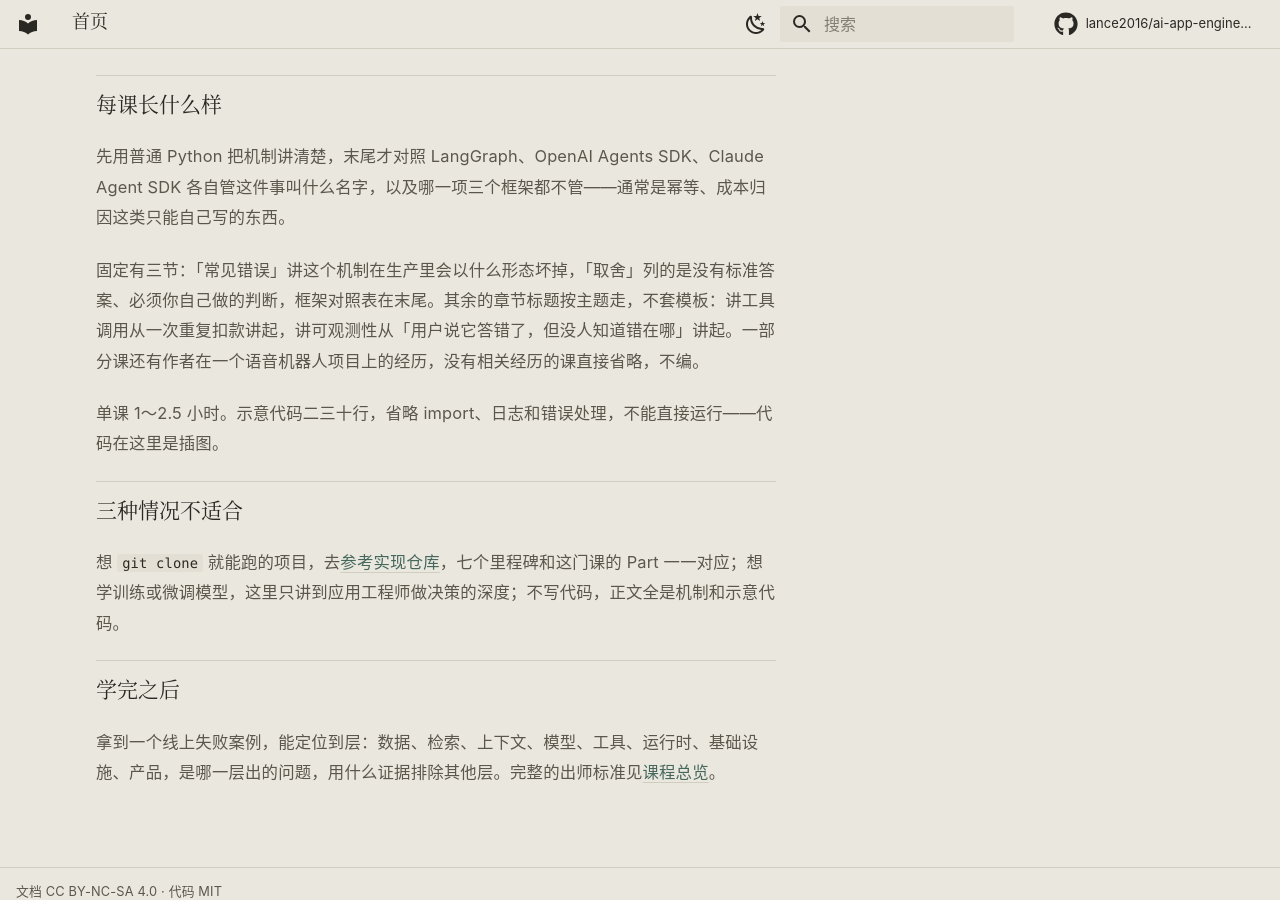
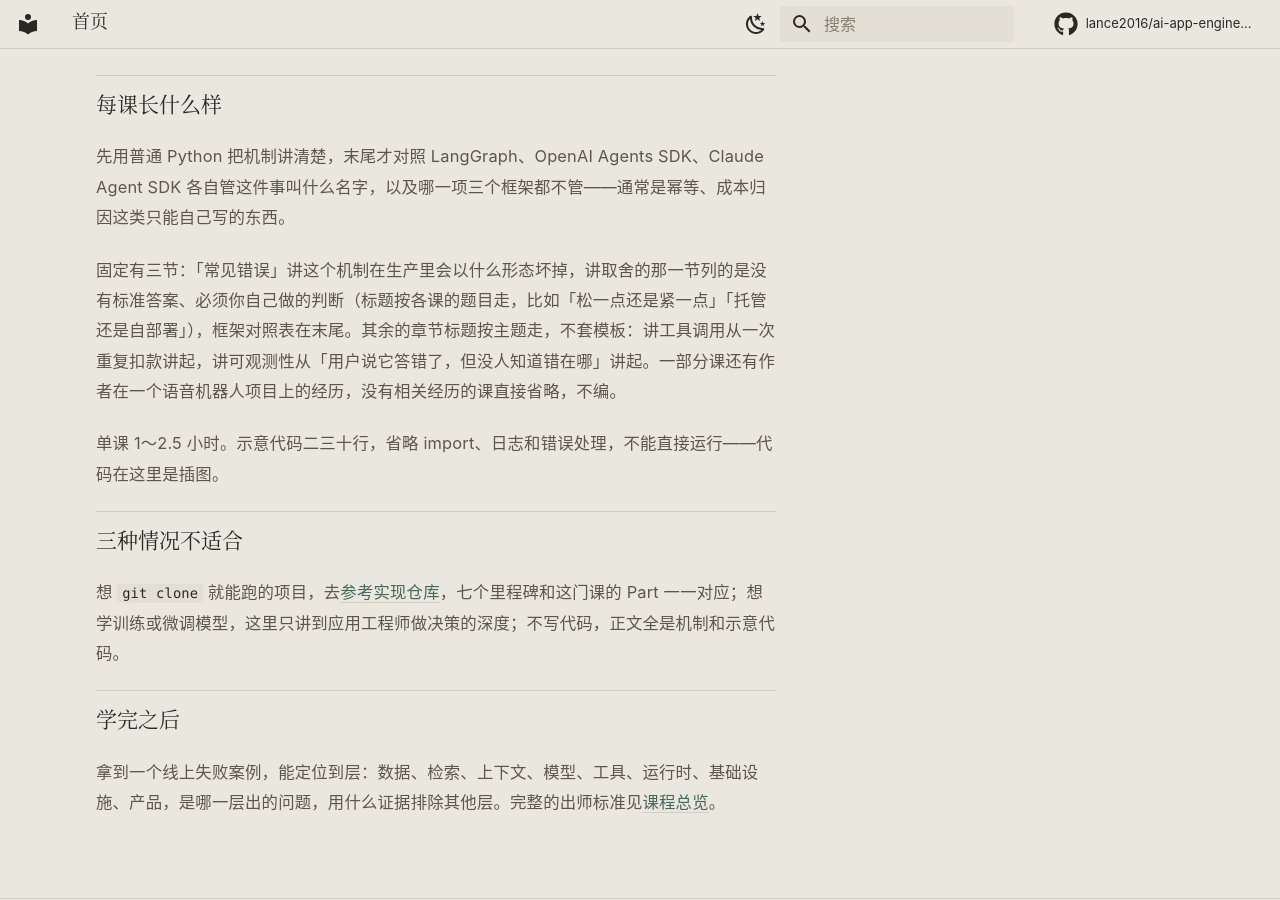
Before and after one commit to lance2016/ai-app-engineering, an MkDocs documentation site: the page built from docs/index.md, in a window 1280 px wide and 900 px high, scrolled down 2294 px. Built offline with MkDocs 1.6.1 and Material for MkDocs 9.7.7, drawn with Linux system fonts in a browser that asks for light colours; comment, search, counter and statistics services are not loaded.

```diff
--- a/docs/index.md
+++ b/docs/index.md
@@ -223,7 +223,7 @@ hide:
 
 先用普通 Python 把机制讲清楚，末尾才对照 LangGraph、OpenAI Agents SDK、Claude Agent SDK 各自管这件事叫什么名字，以及哪一项三个框架都不管——通常是幂等、成本归因这类只能自己写的东西。
 
-固定有三节：「常见错误」讲这个机制在生产里会以什么形态坏掉，「取舍」列的是没有标准答案、必须你自己做的判断，框架对照表在末尾。其余的章节标题按主题走，不套模板：讲工具调用从一次重复扣款讲起，讲可观测性从「用户说它答错了，但没人知道错在哪」讲起。一部分课还有作者在一个语音机器人项目上的经历，没有相关经历的课直接省略，不编。
+固定有三节：「常见错误」讲这个机制在生产里会以什么形态坏掉，讲取舍的那一节列的是没有标准答案、必须你自己做的判断（标题按各课的题目走，比如「松一点还是紧一点」「托管还是自部署」），框架对照表在末尾。其余的章节标题按主题走，不套模板：讲工具调用从一次重复扣款讲起，讲可观测性从「用户说它答错了，但没人知道错在哪」讲起。一部分课还有作者在一个语音机器人项目上的经历，没有相关经历的课直接省略，不编。
 
 单课 1～2.5 小时。示意代码二三十行，省略 import、日志和错误处理，不能直接运行——代码在这里是插图。
 
```
Also changed, not shown: lessons/README.md (+5 -5 lines), 1 other file.
